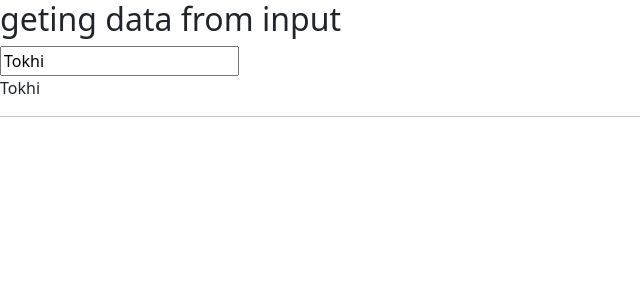
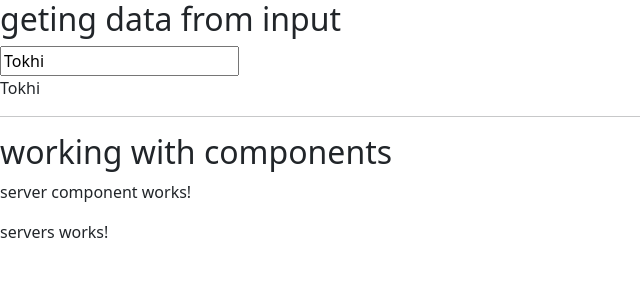
Before and after one commit to Rena-Tokhi/Angular, an Angular app in the folder Angular/: page / in a window 1280 px wide. Shown: the top 300 px of the page, without its empty margins (0-640 px from the left). Built offline with nearby package versions, Linux system fonts and the light colour scheme.

Commit message:
working with components

```diff
--- a/Angular/src/app/app.component.html
+++ b/Angular/src/app/app.component.html
@@ -2,3 +2,5 @@
 <input type="text" [(ngModel)]="name" >
 <p>{{name}} </p>
 <hr>
+<h2> working with components </h2>
+<app-server></app-server>
--- a/Angular/src/app/server/server.component.html
+++ b/Angular/src/app/server/server.component.html
@@ -1 +1,3 @@
-<p>server works!</p>
+
+<p>server component works!</p>
+<app-servers></app-servers>
```
